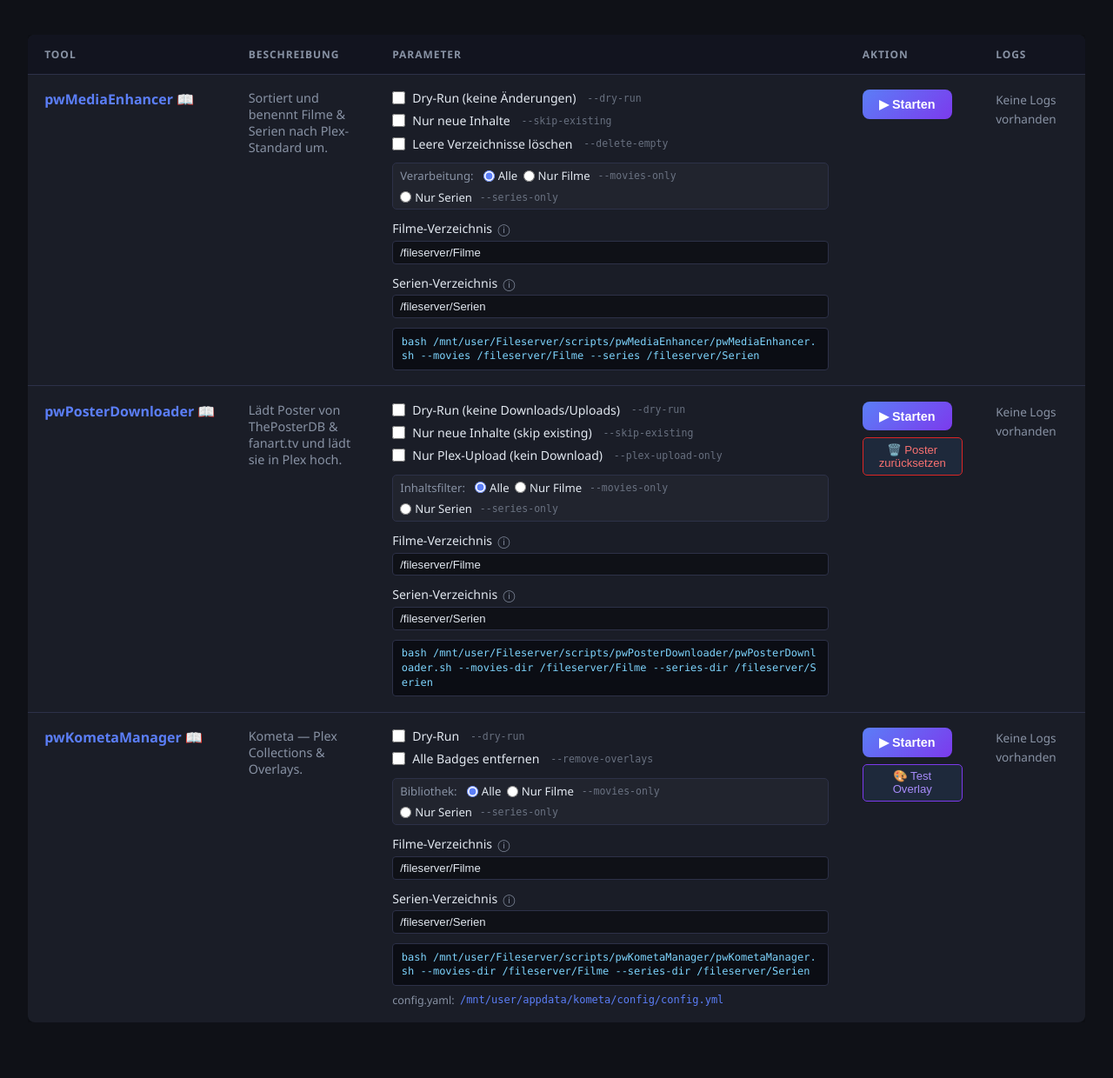
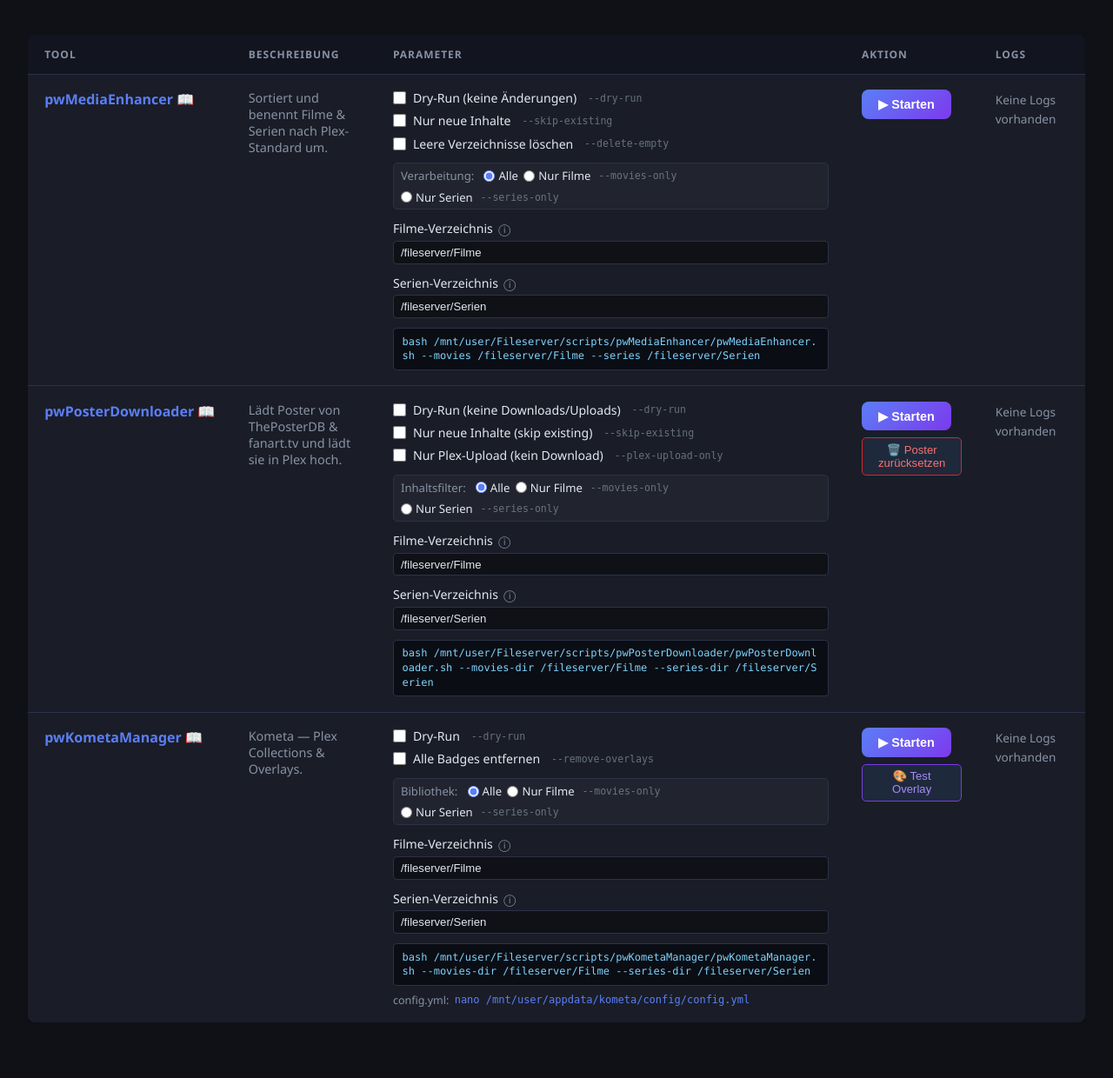
Before and after one commit to pennywise81/pwMediaManager, a Flask app: page / in a window 1280 px wide. Shown: the part 101-1341 px from the top of the page at 87% size. Run offline with Flask 3, Linux system fonts and the light colour scheme; parts of the project's set-up code (start-up, migrations or seed data) failed here and were passed over.

Commit message:
Show nano command for config.yml, click to copy
Co-authored-by: Copilot <223556219+Copilot@users.noreply.github.com>

```diff
--- a/app/templates/index.html
+++ b/app/templates/index.html
@@ -94,8 +94,8 @@
               <div class="cmd-preview" id="cmd-{{ key }}"></div>
               {% if cfg.config_path is defined %}
               <div class="config-path-row">
-                <span class="config-path-label">config.yaml:</span>
-                <code class="config-path">{{ cfg.config_path }}</code>
+                <span class="config-path-label">config.yml:</span>
+                <code class="config-path" title="Klicken zum Kopieren" onclick="navigator.clipboard.writeText('nano {{ cfg.config_path }}'); this.title='Kopiert!'" style="cursor:pointer">nano {{ cfg.config_path }}</code>
               </div>
               {% endif %}
             </td>
```
